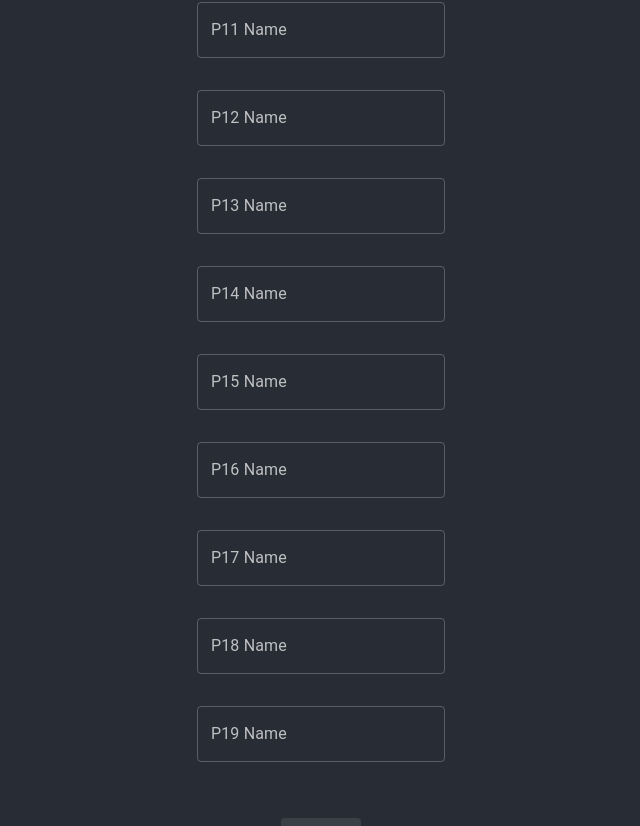
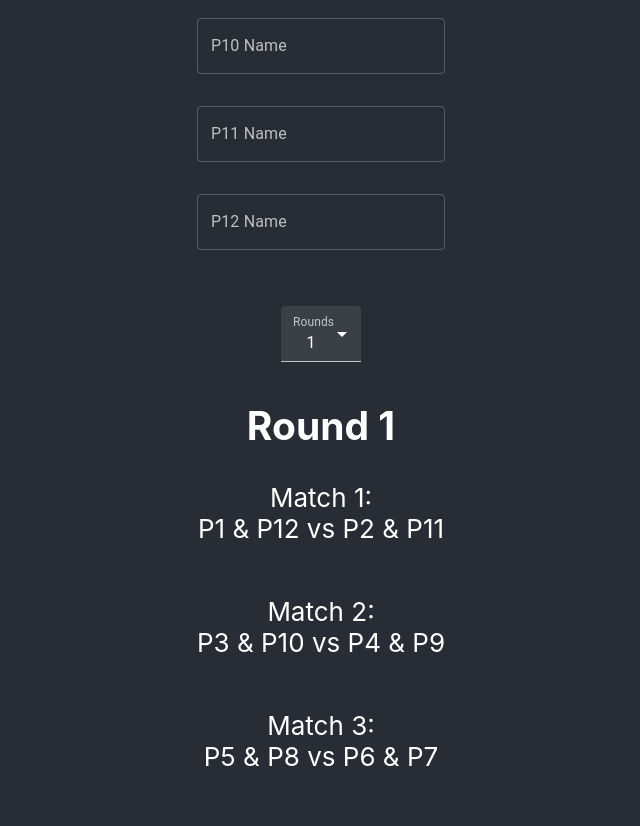
Before and after one commit to asteroidcode/doubles, a React (Create React App) app: page / in a window 1280 px wide. Shown: the part 1010-1836 px from the top of the page, without its empty margins (319-959 px from the left). Built offline with nearby package versions, Linux system fonts and the light colour scheme.

Commit message:
Fix names bugs + add change nameinput number feat

```diff
--- a/src/App.js
+++ b/src/App.js
@@ -96,7 +96,7 @@ function App() {
     }
 
     else if (tableUsed.length === 15) {
-      console.log("Did we get here?")
+      // console.log("Did we get here?")
       if (extraPlayerCount === 1) {
         const [firstNameNumX, secondNameNumX] = change1PlayerTable16(round, firstNameNum, secondNameNum);
         return [firstNameNumX, secondNameNumX];
@@ -181,8 +181,8 @@ function App() {
         <header>(For 12 to 19 players)</header>
         <div style={{marginTop: "20px"}}></div>
 
-        <NamesInput setNamesCallback={(names) => setNamesCallback(names)}/>
         <PlayerNumberInput setPlayerCount={(x) => setPlayerCount(x)}/>
+        <NamesInput setNamesCallback={(names) => setNamesCallback(names)} numberOfPlayers={playerCount} names={names}/>
         <RoundInput setRound={(r) => setAmountOfRounds(r)}/>
 
         <Matches/>
--- a/src/Inputs/NamesInput.js
+++ b/src/Inputs/NamesInput.js
@@ -3,13 +3,13 @@ import Box from '@mui/material/Box';
 import TextField from '@mui/material/TextField';
 import { NamesNumberInput } from './NamesNumberInput';
 
-export const NamesInput = ({setNamesCallback}) => {
+export const NamesInput = ({setNamesCallback, numberOfPlayers, names2}) => {
 
-  const [names, setNames] = useState(["", "", "", "", "", "", "", "", "", "", "", "", "", "", "", "", "", "", "", ""]);
+  const [names, setNames] = useState(["", "", "", "", "", "", "", "", "", "", "", ""]);
 
   useEffect(() => {
-    processParticipantNumberChange(19);
-  }, []);
+    processParticipantNumberChange(numberOfPlayers);
+  }, [numberOfPlayers]);
 
   useEffect(() => {
     console.log("names", names);
@@ -35,17 +35,18 @@ export const NamesInput = ({setNamesCallback}) => {
       const namesShorterBy = nbr - newNames.length;
       // console.log("namesShorterBy", namesShorterBy);
       for (let i = 0; i < namesShorterBy; i++ ) {
-        newNames.push([""]);
+        newNames.push("");
       }
     }
     if (newNames.length > nbr) {
-      const namesLongerBy = newNames.length > nbr;
+      const namesLongerBy = newNames.length - nbr;
       for (let i = 0; i < namesLongerBy; i++) {
         newNames.pop();
       }
     }
     // console.log("newNames", newNames);
     setNames(newNames);
+    setNamesCallback(newNames);
   }
 
   return( <>
```
